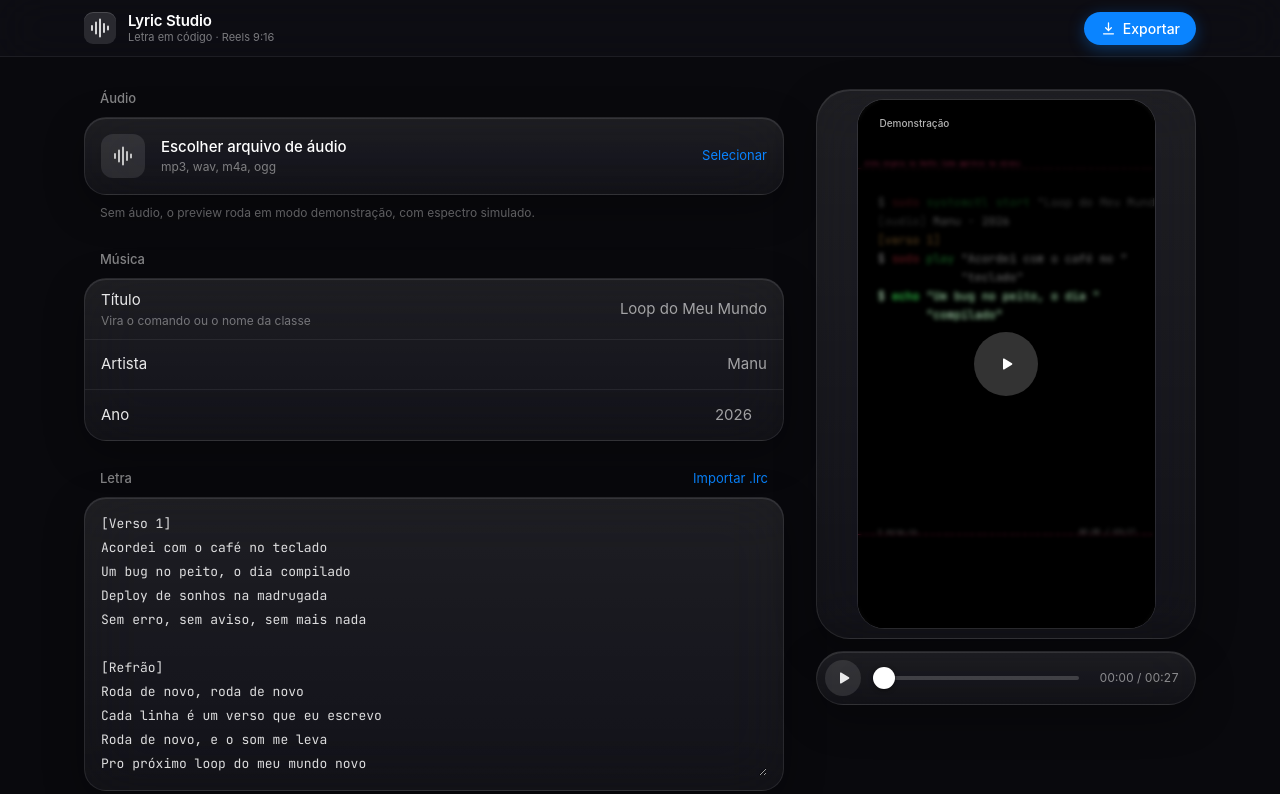
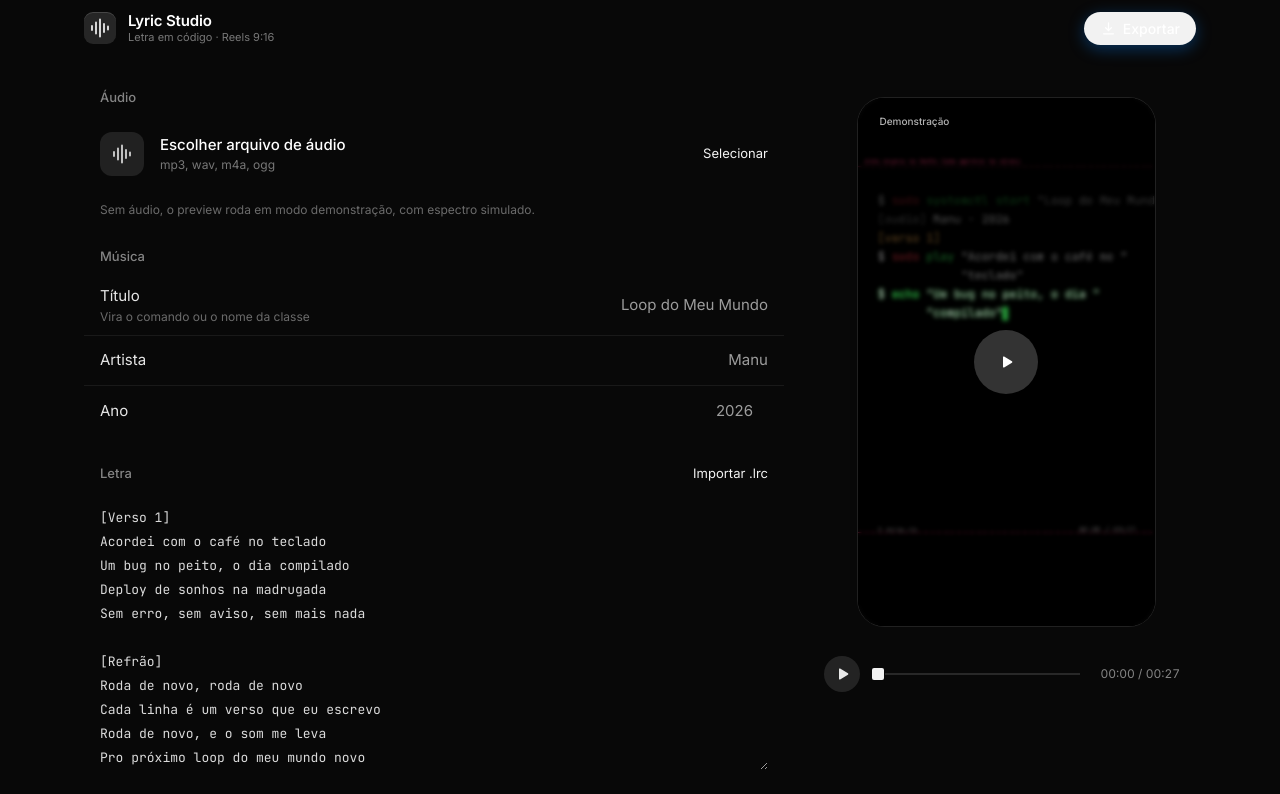
Before and after one commit to Izileth/_l_code, a React (Vite) app: page / in a window 1280 px wide. Shown: the top 794 px of the page. Built offline with nearby package versions, Linux system fonts and the light colour scheme.

Commit message:
feat: implement complete visual redesign for Lyric Studio with updated design guidelines and styles

```diff
--- a/src/index.css
+++ b/src/index.css
@@ -1,19 +1,29 @@
 @import "tailwindcss";
 
 @theme {
-  --font-sans: -apple-system, BlinkMacSystemFont, "SF Pro Text", "Inter", "Segoe UI", system-ui, sans-serif;
-  --font-mono: "JetBrains Mono", ui-monospace, "SF Mono", Menlo, Consolas, monospace;
-  --color-accent: #0a84ff;
+  --font-sans: "Inter", -apple-system, BlinkMacSystemFont, "Segoe UI", system-ui, sans-serif;
+  --font-mono: "JetBrains Mono", ui-monospace, "SF Mono", monospace;
+  --color-accent: #f2f2f2;
 }
 
 :root {
-  --accent: #0a84ff;
+  --accent: #f2f2f2;
+  --bg-primary: #080808;
+  --bg-secondary: #111111;
+  --bg-surface: #171717;
+  --bg-elevated: #202020;
+  --text-primary: #f2f2f2;
+  --text-secondary: #929292;
+  --text-muted: #626262;
+  --border-subtle: #242424;
+  --border-strong: #333333;
   color-scheme: dark;
 }
 
 html,
 body {
-  background: #09090d;
+  background-color: var(--bg-primary);
+  color: var(--text-primary);
   font-family: var(--font-sans);
   -webkit-font-smoothing: antialiased;
   -moz-osx-font-smoothing: grayscale;
@@ -21,77 +31,78 @@ body {
 }
 
 ::selection {
-  background: rgba(10, 132, 255, 0.4);
+  background: #f2f2f2;
+  color: #080808;
 }
 
 @layer components {
-  /* material de vidro: blur + saturação + luz na borda superior */
-  .glass {
-    background: linear-gradient(180deg, rgba(255, 255, 255, 0.085), rgba(255, 255, 255, 0.04));
-    -webkit-backdrop-filter: blur(30px) saturate(180%);
-    backdrop-filter: blur(30px) saturate(180%);
-    border: 1px solid rgba(255, 255, 255, 0.09);
-    box-shadow:
-      inset 0 1px 0 rgba(255, 255, 255, 0.1),
-      0 12px 40px rgba(0, 0, 0, 0.32);
+  /* Architectural Minimalist Surfaces */
+  .surface-card {
+    background-color: var(--bg-secondary);
+    border: 1px solid var(--border-subtle);
   }
 
-  .glass-bar {
-    background: rgba(18, 18, 24, 0.55);
-    -webkit-backdrop-filter: blur(26px) saturate(180%);
-    backdrop-filter: blur(26px) saturate(180%);
-    border-bottom: 1px solid rgba(255, 255, 255, 0.07);
+  .surface-elevated {
+    background-color: var(--bg-surface);
+    border: 1px solid var(--border-subtle);
   }
 
+  /* Precision Minimalist Slider */
   .slider {
     -webkit-appearance: none;
     appearance: none;
-    height: 28px;
+    height: 24px;
     width: 100%;
     background: transparent;
     cursor: pointer;
   }
+
   .slider:disabled {
-    opacity: 0.4;
+    opacity: 0.35;
     cursor: not-allowed;
   }
+
   .slider::-webkit-slider-runnable-track {
-    height: 4px;
-    border-radius: 999px;
+    height: 2px;
     background: linear-gradient(
       to right,
-      var(--accent) var(--p, 0%),
-      rgba(255, 255, 255, 0.18) var(--p, 0%)
+      #f2f2f2 var(--p, 0%),
+      #282828 var(--p, 0%)
     );
   }
+
   .slider::-webkit-slider-thumb {
     -webkit-appearance: none;
-    width: 22px;
-    height: 22px;
-    margin-top: -9px;
-    border-radius: 999px;
-    background: #fff;
-    box-shadow:
-      0 1px 5px rgba(0, 0, 0, 0.45),
-      0 0 0 0.5px rgba(0, 0, 0, 0.12);
+    width: 12px;
+    height: 12px;
+    margin-top: -5px;
+    border-radius: 2px;
+    background: #f2f2f2;
+    box-shadow: 0 0 0 1px #080808;
+    transition: transform 0.1s ease;
   }
+
+  .slider::-webkit-slider-thumb:hover {
+    transform: scale(1.15);
+  }
+
   .slider::-moz-range-track {
-    height: 4px;
-    border-radius: 999px;
-    background: rgba(255, 255, 255, 0.18);
+    height: 2px;
+    background: #282828;
   }
+
   .slider::-moz-range-progress {
-    height: 4px;
-    border-radius: 999px;
-    background: var(--accent);
+    height: 2px;
+    background: #f2f2f2;
   }
+
   .slider::-moz-range-thumb {
-    width: 22px;
-    height: 22px;
+    width: 12px;
+    height: 12px;
     border: none;
-    border-radius: 999px;
-    background: #fff;
-    box-shadow: 0 1px 5px rgba(0, 0, 0, 0.45);
+    border-radius: 2px;
+    background: #f2f2f2;
+    box-shadow: 0 0 0 1px #080808;
   }
 }
 
@@ -99,13 +110,21 @@ textarea {
   tab-size: 2;
 }
 
+/* Minimal Monochromatic Scrollbar */
 ::-webkit-scrollbar {
-  width: 10px;
-  height: 10px;
+  width: 6px;
+  height: 6px;
 }
+
+::-webkit-scrollbar-track {
+  background: #0d0d0d;
+}
+
 ::-webkit-scrollbar-thumb {
-  background: rgba(255, 255, 255, 0.14);
-  border-radius: 999px;
-  border: 2px solid transparent;
-  background-clip: padding-box;
+  background: #282828;
+  border-radius: 2px;
 }
+
+::-webkit-scrollbar-thumb:hover {
+  background: #444444;
+}
```
Also changed, not shown: src/docs/guide.md (+361 -0 lines).
